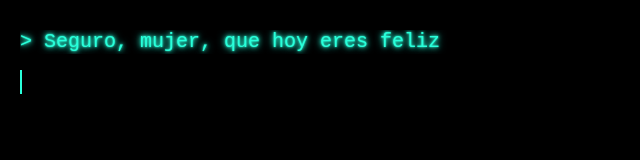
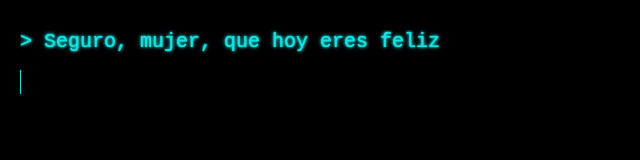
Before and after one commit to anorak1212/IDK, a plain HTML site: page index.html in a window 1280 px wide. Shown: the whole page, without its empty margins (0-640 px from the left). Drawn offline with Linux system fonts and the light colour scheme.

Commit message:
22-05-25-V6

```diff
--- a/brillitos/tilos.css
+++ b/brillitos/tilos.css
@@ -6,6 +6,7 @@
     font-family: 'Inconsolata', monospace;
     box-sizing: border-box;
 }
+
 
 html, body {
     background: black;
@@ -81,15 +82,15 @@ body::after {
     width: 0;
     overflow: hidden;
     white-space: nowrap;
-    color: #29ffda;
+    color: #16e3e1;
     font-size: 20px;
     line-height: 1.2;
     text-shadow:
-        0 0 2px #29ffda,
-        0 0 5px #29ffda,
-        0 0 8px #29ffda;
-    border-right: 2px solid #29ffda;
-    animation: typing 3.3s steps(30) forwards, blink 0.7s step-end infinite alternate;
+        0 0 1px #16e3e1,
+        0 0 2.5px #16e3e1,
+        0 0 4px #16e3e1;
+    border-right: 1px solid #16e3e1;
+    animation: typing 3.5s steps(30) forwards, blink 0.8s step-end infinite alternate;
     animation-fill-mode: forwards;
 }
 
```
